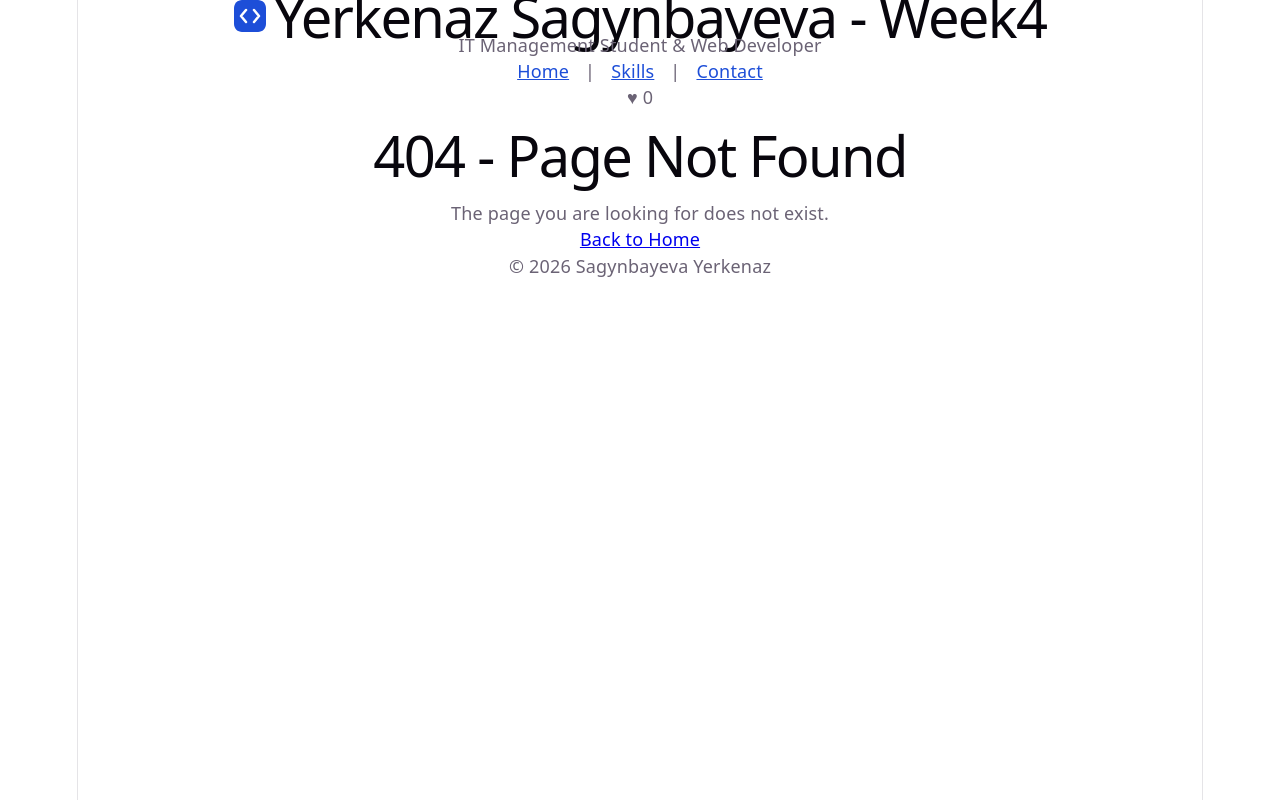
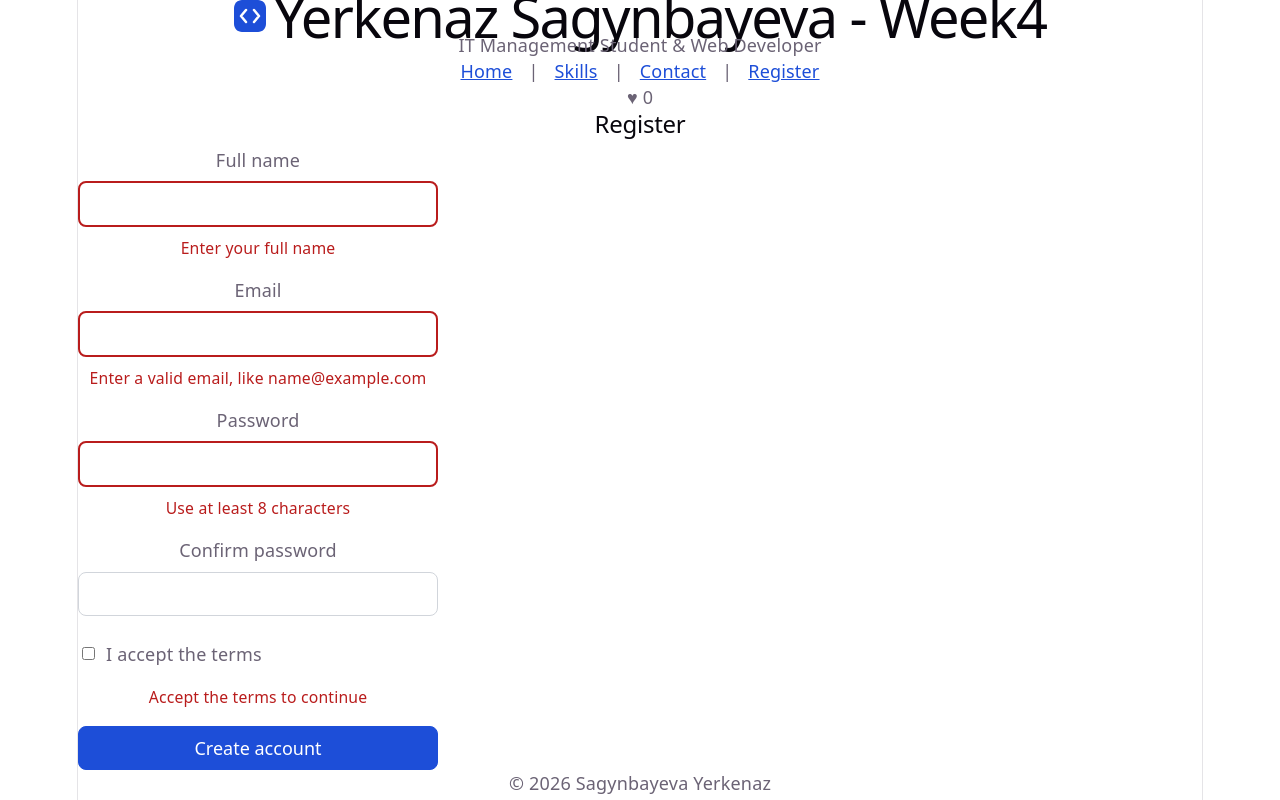
Before and after one commit to yerkenaz19/iwamad-practice, a React (Vite) app: page /register in a window 1280 px wide. Built offline with nearby package versions, Linux system fonts and the light colour scheme.

Commit message:
Add register page and validation

```diff
--- a/src/App.tsx
+++ b/src/App.tsx
@@ -4,6 +4,7 @@
 import SkillsPage from './pages/SkillsPage'
 import ContactPage from './pages/ContactPage'
 import NotFoundPage from './pages/NotFoundPage'
+import RegisterPage from './pages/RegisterPage'
 
 function App() {
   return (
@@ -12,6 +13,7 @@
         <Route index element={<HomePage />} />
         <Route path="skills" element={<SkillsPage />} />
         <Route path="contact" element={<ContactPage />} />
+        <Route path="register" element={<RegisterPage />} />
         <Route path="*" element={<NotFoundPage />} />
       </Route>
     </Routes>
--- a/src/components/Header.tsx
+++ b/src/components/Header.tsx
@@ -41,6 +41,13 @@
         >
           Contact
         </NavLink>
+        {' '} | {' '}
+<NavLink
+  to="/register"
+  className={({ isActive }) => (isActive ? 'active' : '')}
+>
+  Register
+</NavLink>
       </nav>
 
       <p>♥ {likes}</p>
--- /dev/null
+++ b/src/lib/validateRegistration.ts
@@ -0,0 +1,41 @@
+export type RegistrationValues = {
+  fullName: string
+  email: string
+  password: string
+  confirmPassword: string
+  acceptTerms: boolean
+}
+
+export type RegistrationErrors = Partial<
+  Record<keyof RegistrationValues, string>
+>
+
+export function validateRegistration(
+  values: RegistrationValues
+): RegistrationErrors {
+  const errors: RegistrationErrors = {}
+
+  if (values.fullName.trim().length < 2) {
+    errors.fullName = 'Enter your full name'
+  }
+
+  if (!/^[^\s@]+@[^\s@]+\.[^\s@]+$/.test(values.email)) {
+    errors.email = 'Enter a valid email, like name@example.com'
+  }
+
+  if (values.password.length < 8) {
+    errors.password = 'Use at least 8 characters'
+  } else if (!/\d/.test(values.password)) {
+    errors.password = 'Include at least one number'
+  }
+
+  if (values.confirmPassword !== values.password) {
+    errors.confirmPassword = 'Passwords do not match'
+  }
+
+  if (!values.acceptTerms) {
+    errors.acceptTerms = 'Accept the terms to continue'
+  }
+
+  return errors
+}
--- /dev/null
+++ b/src/pages/RegisterPage.tsx
@@ -0,0 +1,137 @@
+import { useState, type ChangeEvent, type SubmitEvent } from 'react'
+import Button from '../components/ui/Button'
+import {
+  validateRegistration,
+  type RegistrationValues,
+} from '../lib/validateRegistration'
+
+function RegisterPage() {
+  const [values, setValues] = useState<RegistrationValues>({
+    fullName: '',
+    email: '',
+    password: '',
+    confirmPassword: '',
+    acceptTerms: false,
+  })
+
+  const [registered, setRegistered] = useState(false)
+
+  const errors = validateRegistration(values)
+
+  function handleChange(event: ChangeEvent<HTMLInputElement>) {
+    const { name, type, value, checked } = event.target
+
+    setValues((current) => ({
+      ...current,
+      [name]: type === 'checkbox' ? checked : value,
+    }))
+  }
+
+  function handleSubmit(event: SubmitEvent<HTMLFormElement>) {
+    event.preventDefault()
+
+    if (Object.keys(errors).length === 0) {
+      setRegistered(true)
+    }
+  }
+
+  if (registered) {
+    return (
+      <main>
+        <p role="status">
+          Thanks, {values.fullName.trim()}. You are registered.
+        </p>
+      </main>
+    )
+  }
+
+  return (
+    <main>
+      <h2>Register</h2>
+
+      <form onSubmit={handleSubmit} noValidate className="form">
+        <div className="field">
+          <label htmlFor="fullName">Full name</label>
+          <input
+            id="fullName"
+            name="fullName"
+            type="text"
+            value={values.fullName}
+            onChange={handleChange}
+            aria-invalid={errors.fullName ? 'true' : undefined}
+          />
+          {errors.fullName && (
+            <p className="field-error">{errors.fullName}</p>
+          )}
+        </div>
+
+        <div className="field">
+          <label htmlFor="email">Email</label>
+          <input
+            id="email"
+            name="email"
+            type="email"
+            value={values.email}
+            onChange={handleChange}
+            aria-invalid={errors.email ? 'true' : undefined}
+          />
+          {errors.email && (
+            <p className="field-error">{errors.email}</p>
+          )}
+        </div>
+
+        <div className="field">
+          <label htmlFor="password">Password</label>
+          <input
+            id="password"
+            name="password"
+            type="password"
+            value={values.password}
+            onChange={handleChange}
+            aria-invalid={errors.password ? 'true' : undefined}
+          />
+          {errors.password && (
+            <p className="field-error">{errors.password}</p>
+          )}
+        </div>
+
+        <div className="field">
+          <label htmlFor="confirmPassword">Confirm password</label>
+          <input
+            id="confirmPassword"
+            name="confirmPassword"
+            type="password"
+            value={values.confirmPassword}
+            onChange={handleChange}
+            aria-invalid={errors.confirmPassword ? 'true' : undefined}
+          />
+          {errors.confirmPassword && (
+            <p className="field-error">{errors.confirmPassword}</p>
+          )}
+        </div>
+
+        <div className="field">
+          <label className="check" htmlFor="acceptTerms">
+            <input
+              id="acceptTerms"
+              name="acceptTerms"
+              type="checkbox"
+              checked={values.acceptTerms}
+              onChange={handleChange}
+              aria-invalid={errors.acceptTerms ? 'true' : undefined}
+            />
+            I accept the terms
+          </label>
+
+          {errors.acceptTerms && (
+            <p className="field-error">{errors.acceptTerms}</p>
+          )}
+        </div>
+
+        <Button type="submit">Create account</Button>
+      </form>
+    </main>
+  )
+}
+
+export default RegisterPage
--- a/src/styles/tokens.css
+++ b/src/styles/tokens.css
@@ -5,6 +5,7 @@
   --color-text-muted: #6B7280;
   --color-surface: #FFFFFF;
   --color-border: #D1D5DB;
+  --color-error: #b91c1c;
 
   --space-2: 8px;
   --space-4: 16px;
--- a/src/styles/ui.css
+++ b/src/styles/ui.css
@@ -73,3 +73,40 @@
 .site-brand h1 {
   margin: 0;
 }
+.form {
+  display: grid;
+  gap: var(--space-4);
+  max-width: 360px;
+}
+
+.field {
+  display: grid;
+  gap: var(--space-2);
+}
+
+.field input:not([type='checkbox']) {
+  box-sizing: border-box;
+  width: 100%;
+  font: inherit;
+  min-height: 44px;
+  padding: var(--space-2);
+  border: 1px solid var(--color-border);
+  border-radius: var(--radius-md);
+}
+
+.field input[aria-invalid='true'] {
+  border: 2px solid var(--color-error);
+}
+
+.field-error {
+  margin: 0;
+  color: var(--color-error);
+  font-size: 0.875rem;
+}
+
+.check {
+  display: flex;
+  align-items: center;
+  gap: var(--space-2);
+  min-height: 44px;
+}
```
